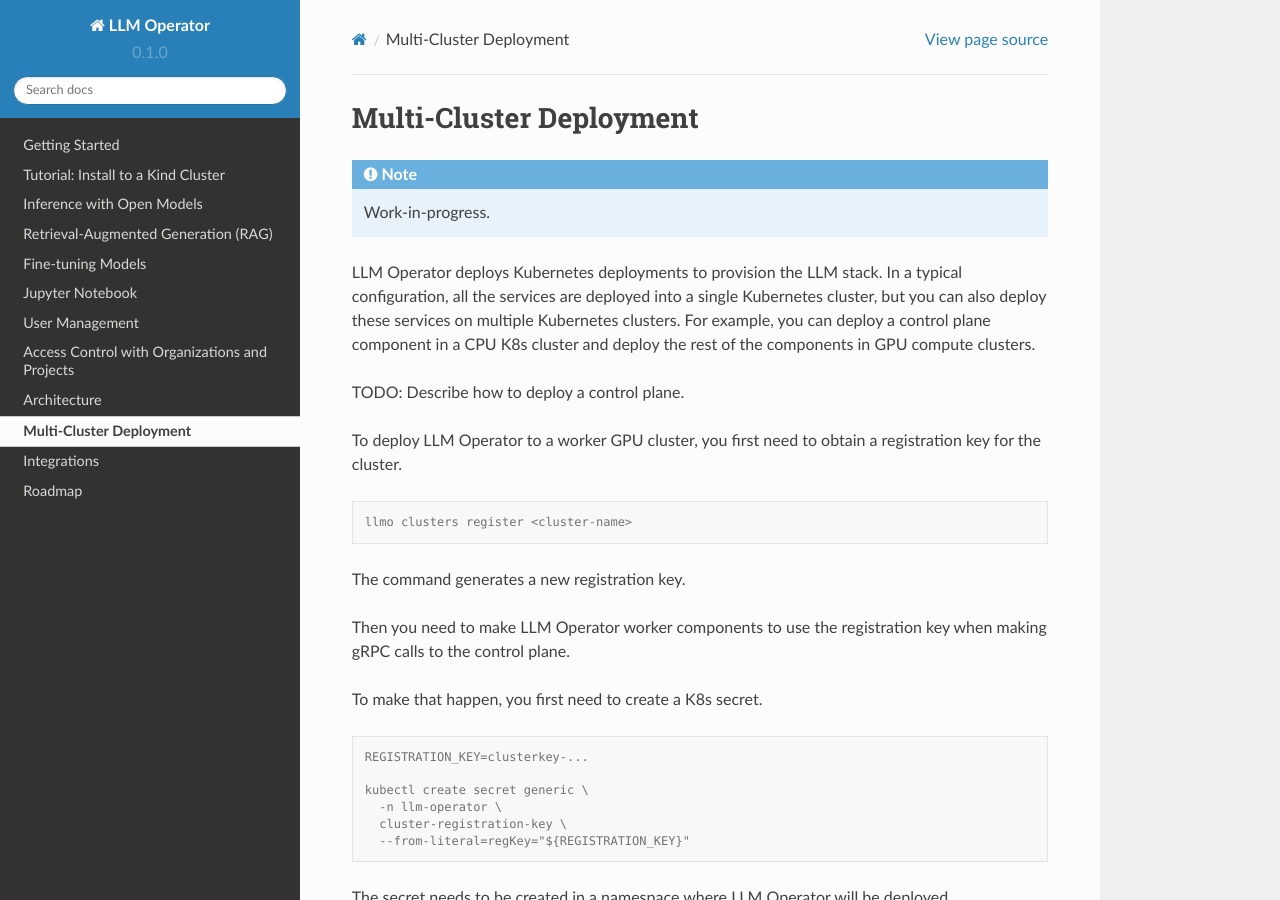
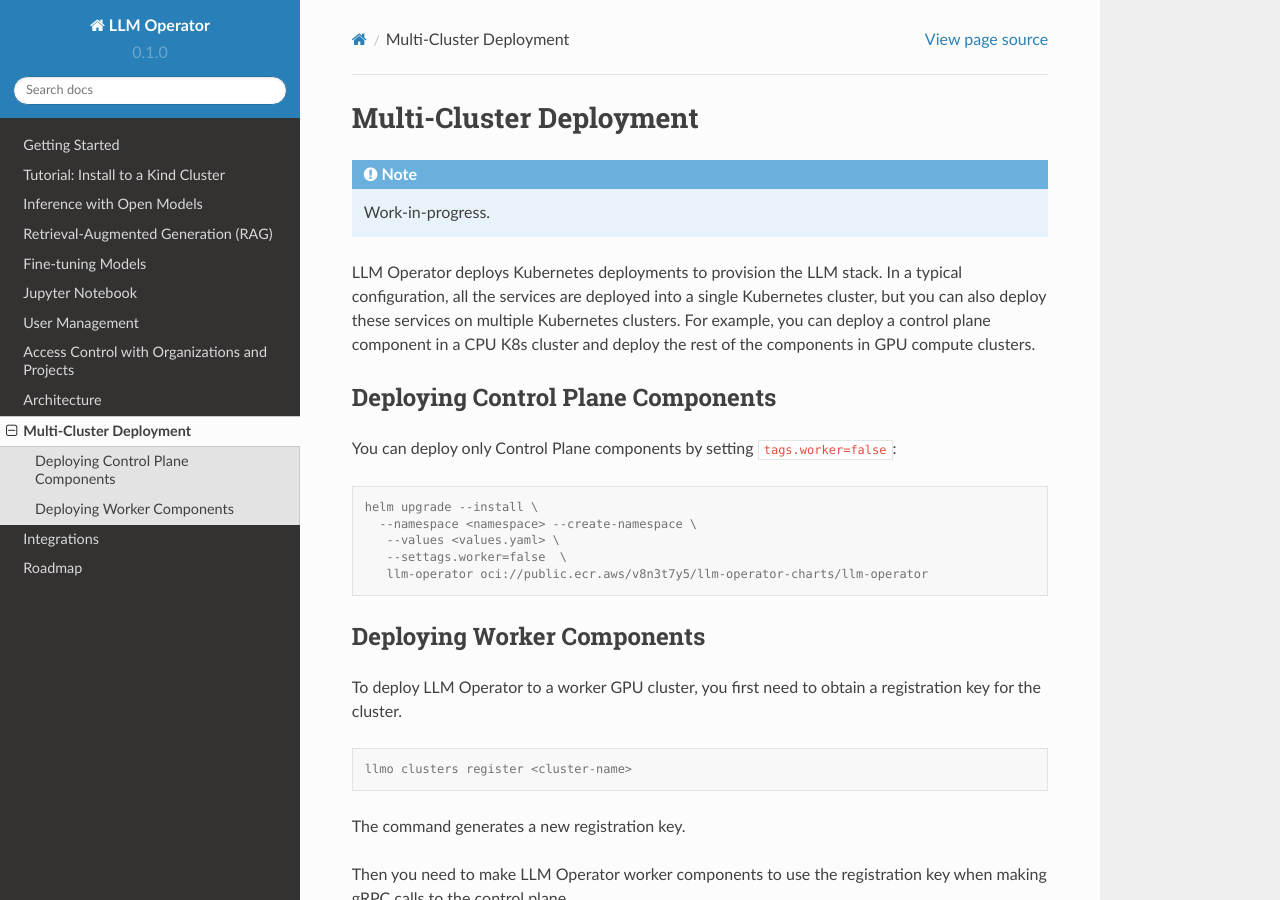
Before and after one commit to llm-operator/docs, a Sphinx documentation site: the page built from docs/source/multi_cluster_deployment.rst, in a window 1280 px wide and 900 px high. Built offline with Sphinx 7.4.7 and the Read the Docs theme 2.0.0, drawn with Linux system fonts in a browser that asks for light colours.

Commit message:
add control plane helm

```diff
--- a/docs/source/multi_cluster_deployment.rst
+++ b/docs/source/multi_cluster_deployment.rst
@@ -12,7 +12,23 @@ multiple Kubernetes clusters. For example, you can deploy a control
 plane component in a CPU K8s cluster and deploy the rest of the
 components in GPU compute clusters.
 
-TODO: Describe how to deploy a control plane.
+
+Deploying Control Plane Components
+----------------------------------
+
+You can deploy only Control Plane components by setting ``tags.worker=false``:
+
+.. code-block:: console
+
+   helm upgrade --install \
+     --namespace <namespace> --create-namespace \
+      --values <values.yaml> \
+      --settags.worker=false  \
+      llm-operator oci://public.ecr.aws/v8n3t7y5/llm-operator-charts/llm-operator
+
+
+Deploying Worker Components
+---------------------------
 
 To deploy LLM Operator to a worker GPU cluster, you first need to obtain a registration key for the cluster.
 
```
